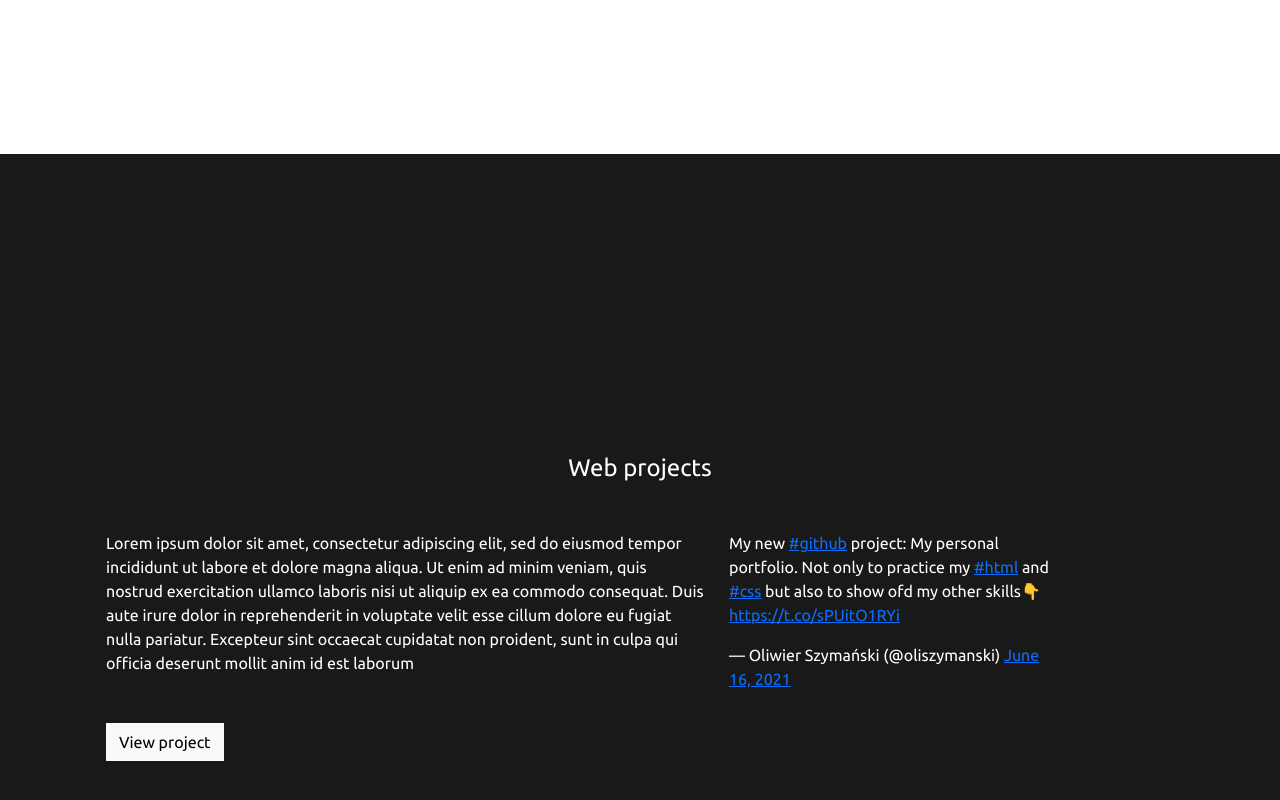
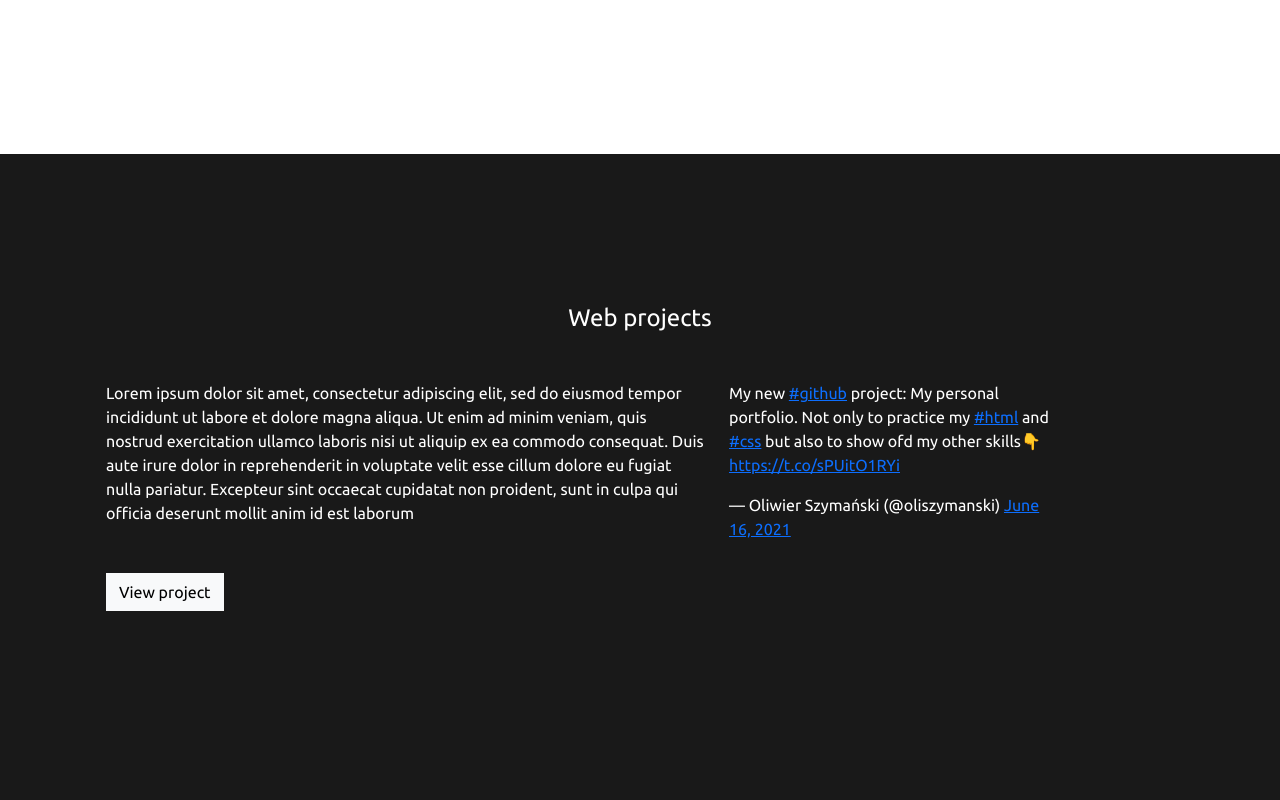
Before and after one commit to oliszymanski/Personal-portfolio, a plain HTML site: page src/index.html in a window 1280 px wide. Shown: the part 1222-2022 px from the top of the page. Drawn offline with nearby package versions, Linux system fonts and the light colour scheme.

Commit message:
add paddings

```diff
--- a/src/style.css
+++ b/src/style.css
@@ -83,7 +83,7 @@ html body{
 
 
 #web-projects .title{
-    padding-top: 300px;
+    padding-top: 150px;
 }
 
 
```
